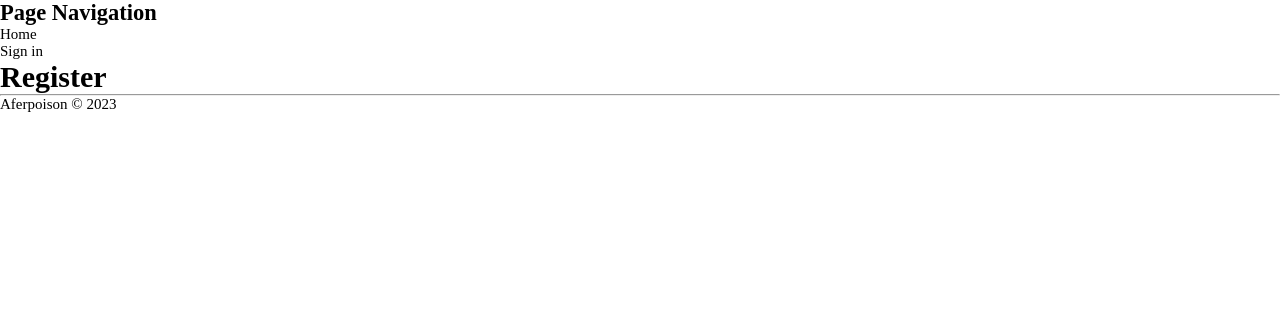
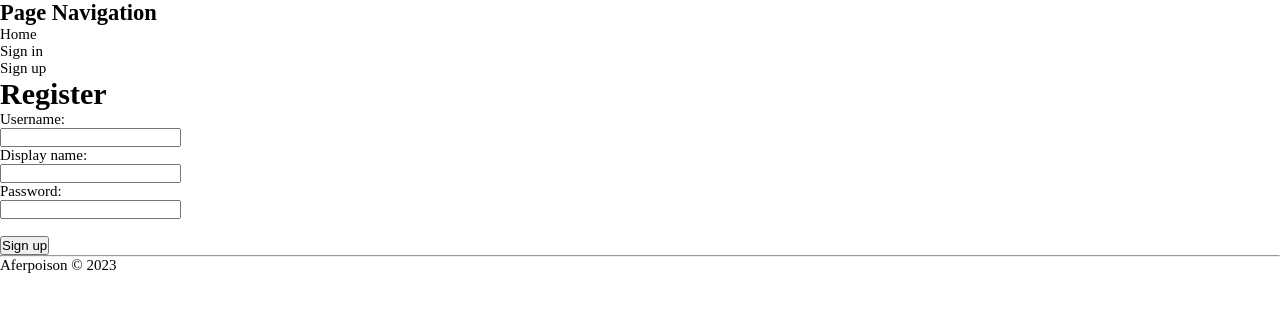
Before and after one commit to u32martinweiss/aferopoison, a React (Vite) app in the folder client/: page /register in a window 1280 px wide. Shown: the top 312 px of the page. Built offline with nearby package versions, Linux system fonts and the light colour scheme.

Commit message:
FE: Validating input on the auth pages

```diff
--- a/client/package.json
+++ b/client/package.json
@@ -10,9 +10,11 @@
     "lint": "eslint './src/**/*.ts' './src/**/*.tsx'"
   },
   "dependencies": {
+    "formik": "^2.2.9",
     "react": "^18.2.0",
     "react-dom": "^18.2.0",
-    "react-router-dom": "^6.10.0"
+    "react-router-dom": "^6.10.0",
+    "yup": "^1.1.1"
   },
   "devDependencies": {
     "@types/react": "^18.0.28",
--- a/client/src/components/blocks/PageNavigation/PageNavigation.component.tsx
+++ b/client/src/components/blocks/PageNavigation/PageNavigation.component.tsx
@@ -10,6 +10,9 @@ const PageNavigation = (): JSX.Element => (
       <li>
         <Link to="/login">Sign in</Link>
       </li>
+      <li>
+        <Link to="/register">Sign up</Link>
+      </li>
     </ul>
   </nav>
 );
--- a/client/src/pages/LoginPage.tsx
+++ b/client/src/pages/LoginPage.tsx
@@ -1,9 +1,72 @@
+import { useFormik } from 'formik';
+
 import DefaultLayout from '../layouts/DefaultLayout';
 
-const LoginPage = (): JSX.Element => (
-  <DefaultLayout>
-    <h1>Login</h1>
-  </DefaultLayout>
-);
+import { loginSchema } from '../schemas/auth';
+
+const LoginPage = (): JSX.Element => {
+  const onSubmit = async () => {
+    console.log('Submit!');
+  };
+
+  const {
+    values,
+    touched,
+    errors,
+    isSubmitting,
+    handleChange,
+    handleBlur,
+    handleSubmit,
+  } = useFormik({
+    initialValues: {
+      username: '',
+      password: '',
+    },
+    validationSchema: loginSchema,
+    onSubmit,
+  });
+
+  return (
+    <DefaultLayout>
+      <h1>Login</h1>
+      <form onSubmit={handleSubmit}>
+        <label htmlFor="username">Username:</label>
+        <br />
+        <input
+          type="text"
+          name="username"
+          value={values.username}
+          onChange={handleChange}
+          onBlur={handleBlur}
+        />
+        {touched.username && errors.username ? (
+          <>
+            <br />
+            <span>{errors.username}</span>
+          </>
+        ) : null}
+        <br />
+        <label htmlFor="password">Password:</label>
+        <br />
+        <input
+          type="password"
+          name="password"
+          value={values.password}
+          onChange={handleChange}
+          onBlur={handleBlur}
+        />
+        {touched.password && errors.password ? (
+          <>
+            <br />
+            <span>{errors.password}</span>
+          </>
+        ) : null}
+        <br />
+        <br />
+        <input type="submit" value="Sign in" disabled={isSubmitting} />
+      </form>
+    </DefaultLayout>
+  );
+};
 
 export default LoginPage;
--- a/client/src/pages/RegisterPage.tsx
+++ b/client/src/pages/RegisterPage.tsx
@@ -1,9 +1,89 @@
+import { useFormik } from 'formik';
+
 import DefaultLayout from '../layouts/DefaultLayout';
 
-const RegisterPage = (): JSX.Element => (
-  <DefaultLayout>
-    <h1>Register</h1>
-  </DefaultLayout>
-);
+import { registerSchema } from '../schemas/auth';
+
+const RegisterPage = (): JSX.Element => {
+  const onSubmit = async () => {
+    console.log('Submit!');
+  };
+
+  const {
+    values,
+    touched,
+    errors,
+    isSubmitting,
+    handleChange,
+    handleBlur,
+    handleSubmit,
+  } = useFormik({
+    initialValues: {
+      username: '',
+      displayName: '',
+      password: '',
+    },
+    validationSchema: registerSchema,
+    onSubmit,
+  });
+
+  return (
+    <DefaultLayout>
+      <h1>Register</h1>
+      <form onSubmit={handleSubmit}>
+        <label htmlFor="username">Username:</label>
+        <br />
+        <input
+          type="text"
+          name="username"
+          value={values.username}
+          onChange={handleChange}
+          onBlur={handleBlur}
+        />
+        {touched.username && errors.username ? (
+          <>
+            <br />
+            <span>{errors.username}</span>
+          </>
+        ) : null}
+        <br />
+        <label htmlFor="username">Display name:</label>
+        <br />
+        <input
+          type="text"
+          name="displayName"
+          value={values.displayName}
+          onChange={handleChange}
+          onBlur={handleBlur}
+        />
+        {touched.displayName && errors.displayName ? (
+          <>
+            <br />
+            <span>{errors.displayName}</span>
+          </>
+        ) : null}
+        <br />
+        <label htmlFor="password">Password:</label>
+        <br />
+        <input
+          type="password"
+          name="password"
+          value={values.password}
+          onChange={handleChange}
+          onBlur={handleBlur}
+        />
+        {touched.password && errors.password ? (
+          <>
+            <br />
+            <span>{errors.password}</span>
+          </>
+        ) : null}
+        <br />
+        <br />
+        <input type="submit" value="Sign up" disabled={isSubmitting} />
+      </form>
+    </DefaultLayout>
+  );
+};
 
 export default RegisterPage;
--- /dev/null
+++ b/client/src/schemas/auth.ts
@@ -0,0 +1,32 @@
+import * as yup from 'yup';
+
+export const loginSchema = yup.object().shape({
+  username: yup
+    .string()
+    .min(6, 'Username needs to be 6 characters minimum!')
+    .max(24, 'Username needs to be 24 characters maximum!')
+    .required('Username is required!'),
+  password: yup
+    .string()
+    .min(8, 'Password needs to be 8 characters minimum!')
+    .max(32, 'Password needs to be 32 characters maximum!')
+    .required('Password is required!'),
+});
+
+export const registerSchema = yup.object().shape({
+  username: yup
+    .string()
+    .min(6, 'Username needs to be 6 characters minimum!')
+    .max(24, 'Username needs to be 24 characters maximum!')
+    .required('Username is required!'),
+  displayName: yup
+    .string()
+    .min(2, 'Display name needs to be 2 characters minimum!')
+    .max(48, 'Display name needs to be 48 characters maximum!')
+    .required('Display name is required!'),
+  password: yup
+    .string()
+    .min(8, 'Password needs to be 8 characters minimum!')
+    .max(32, 'Password needs to be 32 characters maximum!')
+    .required('Password is required!'),
+});
```
Also changed, not shown: 1 other file (tests, documents, lock files or other folders).
